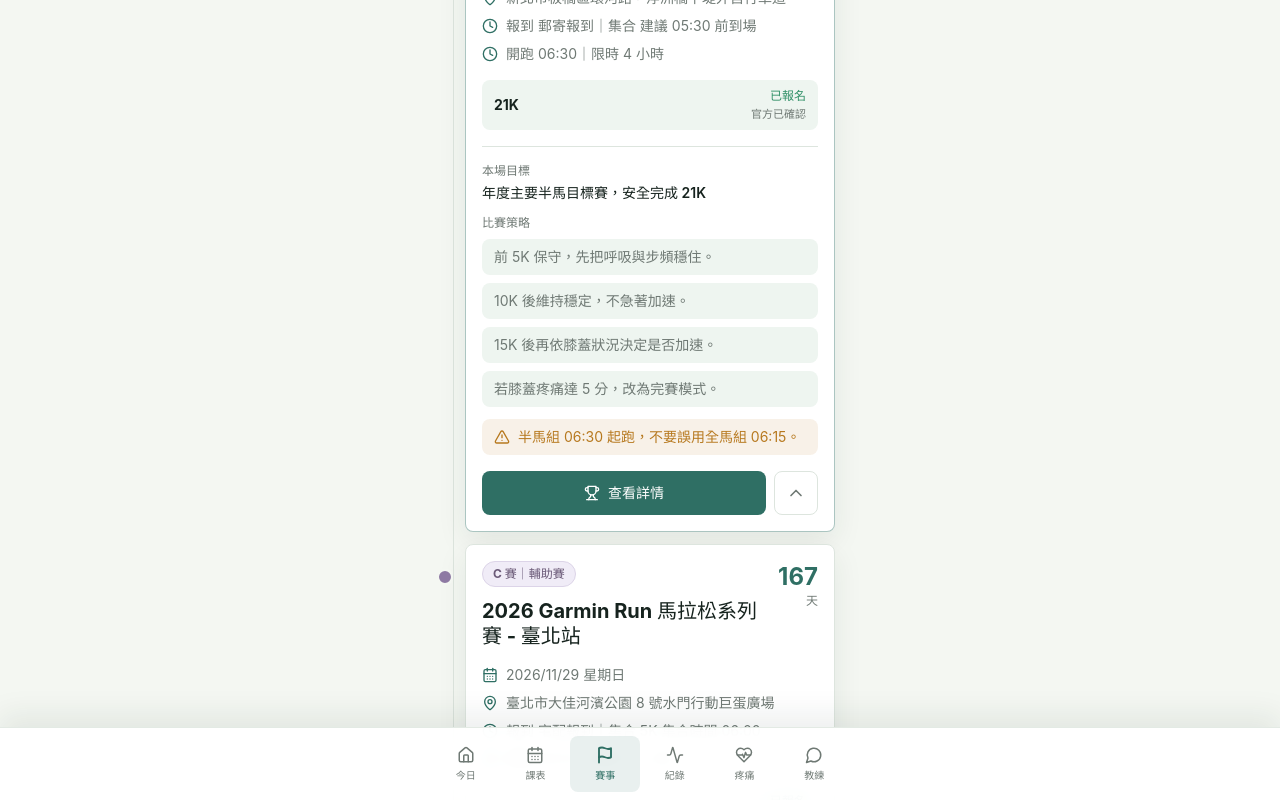
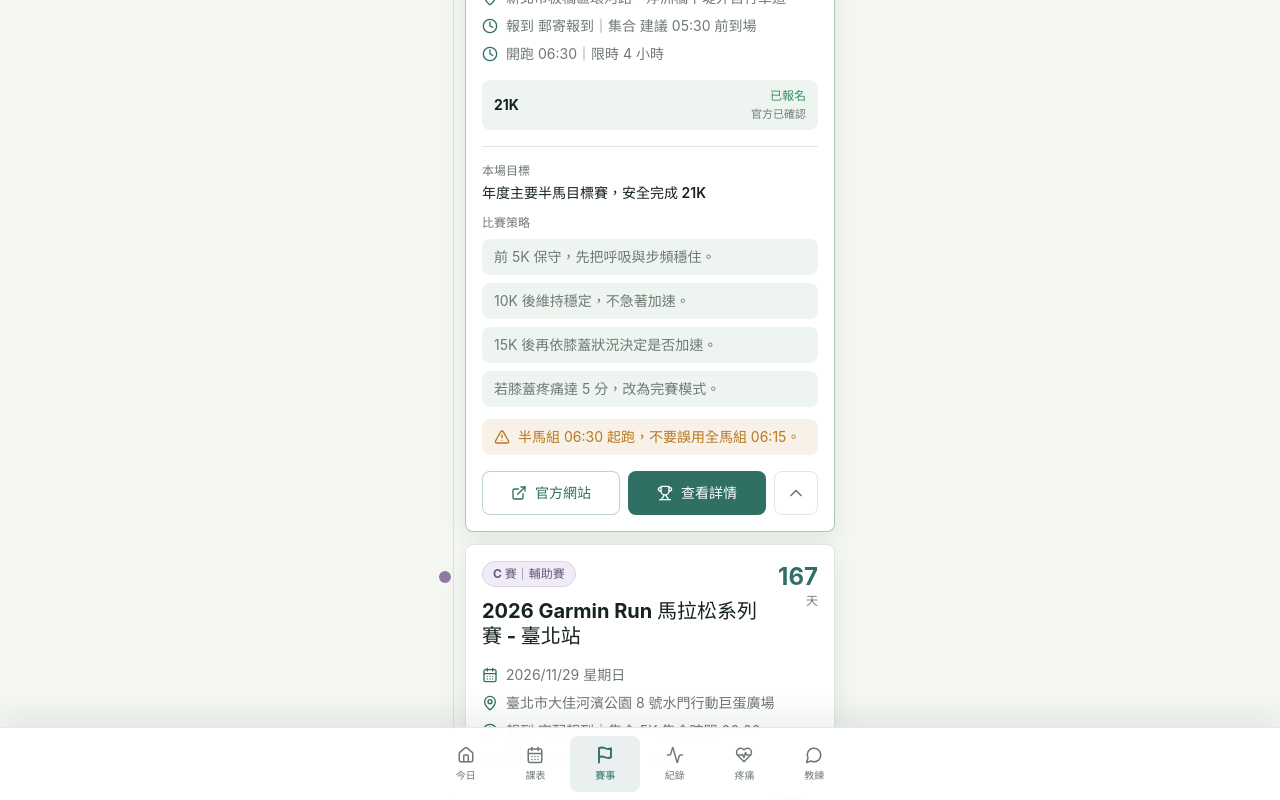
Before and after one commit to StudjoDev/ai-marathon-coach, a React (Vite) app: page / in a window 1280 px wide. Both pictures are taken after a click on the button "查看全部賽事". Shown: the part 901-1701 px from the top of the page. Built offline with nearby package versions, Linux system fonts and the light colour scheme; the HTML template or start-up script is replaced by a standard one.

Commit message:
Add official race website links

```diff
--- a/src/components/RaceDetailModal.tsx
+++ b/src/components/RaceDetailModal.tsx
@@ -43,7 +43,7 @@ export function RaceDetailModal({
   if (!race) return null;
 
   const raceLinks = [
-    { label: "官方公告", href: race.officialUrl },
+    { label: "官方網站", href: race.officialUrl },
     race.signupUrl ? { label: "報名頁", href: race.signupUrl } : null,
     race.backupInfoUrl ? { label: "備用資訊", href: race.backupInfoUrl } : null
   ].filter((link): link is { label: string; href: string } => link !== null);
@@ -88,6 +88,29 @@ export function RaceDetailModal({
           >
             <X className="h-5 w-5" />
           </button>
+        </div>
+
+        <div className="mt-4 grid gap-2">
+          <a
+            href={race.officialUrl}
+            target="_blank"
+            rel="noreferrer"
+            className="flex min-h-12 items-center justify-center gap-2 rounded-card bg-primary px-4 py-3 text-sm font-bold text-white transition hover:bg-primary/90"
+          >
+            <ExternalLink className="h-4 w-4" />
+            前往官方網站
+          </a>
+          {race.signupUrl ? (
+            <a
+              href={race.signupUrl}
+              target="_blank"
+              rel="noreferrer"
+              className="flex min-h-11 items-center justify-center gap-2 rounded-card border border-line bg-white px-4 py-2 text-sm font-bold text-primary transition hover:border-primary/30 hover:bg-surface-soft"
+            >
+              <ExternalLink className="h-4 w-4" />
+              前往報名頁
+            </a>
+          ) : null}
         </div>
 
         <div className="mt-5 grid gap-3 text-sm">
--- a/src/components/RaceSchedule.tsx
+++ b/src/components/RaceSchedule.tsx
@@ -1,6 +1,6 @@
 import { useMemo, useState } from "react";
 import type { ReactNode } from "react";
-import { AlertTriangle, CalendarDays, ChevronDown, ChevronUp, Clock, MapPin, Trophy } from "lucide-react";
+import { AlertTriangle, CalendarDays, ChevronDown, ChevronUp, Clock, ExternalLink, MapPin, Trophy } from "lucide-react";
 import { races } from "../data/races";
 import type { Race } from "../types";
 import {
@@ -134,7 +134,18 @@ export function RaceSchedule() {
                 </div>
               ) : null}
 
-              <div className="mt-4 grid grid-cols-[1fr_auto] gap-2">
+              <div className="mt-4 grid grid-cols-[1fr_1fr_auto] gap-2">
+                <a
+                  href={race.officialUrl}
+                  target="_blank"
+                  rel="noreferrer"
+                  onClick={(event) => event.stopPropagation()}
+                  className="flex min-h-11 items-center justify-center gap-2 rounded-card border border-primary/30 bg-white px-3 py-2 text-sm font-bold text-primary transition hover:bg-primary/10"
+                  aria-label={`${race.name} 官方網站`}
+                >
+                  <ExternalLink className="h-4 w-4" />
+                  官方網站
+                </a>
                 <button
                   type="button"
                   onClick={(event) => {
```
